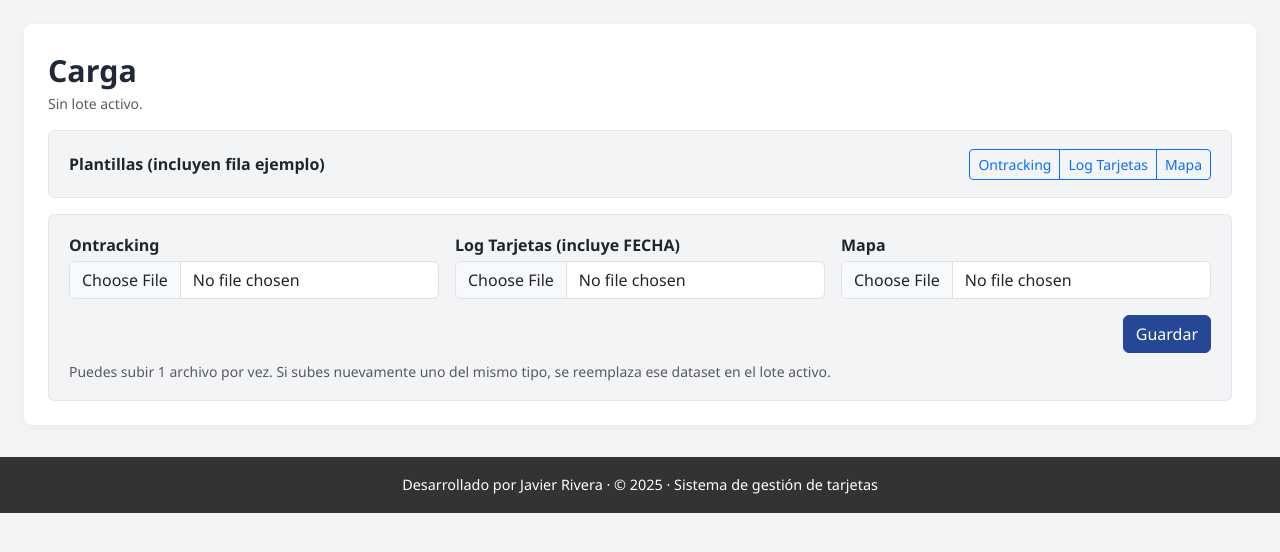
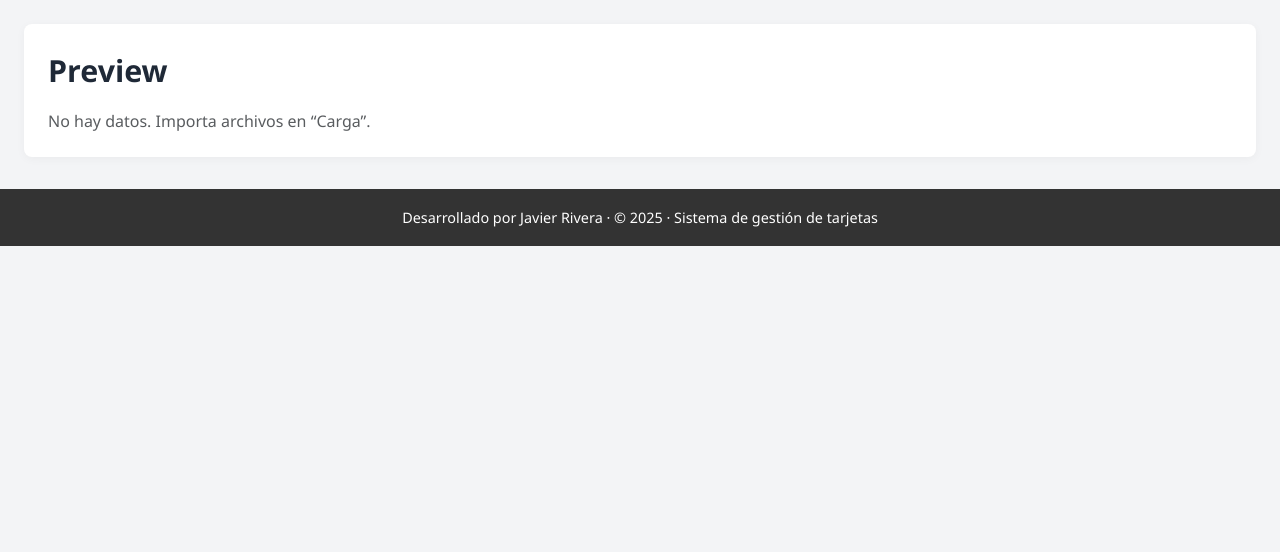
Before and after one commit to Javier-9690/comparativa_censo, a Flask app: page /preview in a window 1280 px wide. Shown: the part 121-673 px from the top of the page. Run offline with Flask 3, Linux system fonts and the light colour scheme; parts of the project's set-up code (start-up, migrations or seed data) failed here and were passed over.

Commit message:
Update preview.html

```diff
--- a/templates/preview.html
+++ b/templates/preview.html
@@ -1,55 +1,140 @@
 {% extends "base.html" %}
-{% block title %}Carga · Sistema de gestión{% endblock %}
+{% block title %}Preview · Sistema de gestión{% endblock %}
 
 {% block content %}
 <div class="content-container">
-
   <div class="d-flex align-items-center justify-content-between flex-wrap gap-2 mb-3">
     <div>
-      <div class="page-title mb-0">Carga</div>
-      <div class="text-muted small">
-        {% if last_dt %}Lote activo: {{ last_dt }}{% else %}Sin lote activo.{% endif %}
+      <div class="page-title mb-0">Preview</div>
+      {% if has_data %}
+        <div class="text-muted small">Lote activo: {{ created_at }}</div>
+      {% endif %}
+    </div>
+
+    {% if has_data %}
+    <form method="post" action="{{ url_for('admin_delete_all') }}" onsubmit="return confirm('¿Eliminar el lote completo?');">
+      <button class="btn btn-outline-danger btn-sm">
+        <i class="fa-solid fa-trash"></i> Eliminar lote completo
+      </button>
+    </form>
+    {% endif %}
+  </div>
+
+  {% if not has_data %}
+    <div class="text-muted">No hay datos. Importa archivos en “Carga”.</div>
+  {% else %}
+
+    <div class="filter-card mb-3">
+      <div class="row g-2">
+        <div class="col-12 col-md-4"><span class="fw-semibold">Ontracking:</span> {{ counts.ontracking }}</div>
+        <div class="col-12 col-md-4"><span class="fw-semibold">Log Tarjetas:</span> {{ counts.log }}</div>
+        <div class="col-12 col-md-4"><span class="fw-semibold">Mapa:</span> {{ counts.mapa }}</div>
       </div>
     </div>
-  </div>
 
-  <div class="filter-card mb-3">
-    <div class="d-flex align-items-center justify-content-between flex-wrap gap-2">
-      <div class="fw-semibold">Plantillas (incluyen fila ejemplo)</div>
-      <div class="btn-group" role="group">
-        <a class="btn btn-outline-primary btn-sm" href="{{ url_for('descargar_plantilla', template_key='ontracking') }}">Ontracking</a>
-        <a class="btn btn-outline-primary btn-sm" href="{{ url_for('descargar_plantilla', template_key='log_tarjetas') }}">Log Tarjetas</a>
-        <a class="btn btn-outline-primary btn-sm" href="{{ url_for('descargar_plantilla', template_key='mapa_habitaciones') }}">Mapa</a>
+    <ul class="nav nav-tabs mb-3">
+      <li class="nav-item">
+        <a class="nav-link {% if tab=='ontracking' %}active{% endif %}" href="{{ url_for('preview', tab='ontracking') }}">Ontracking</a>
+      </li>
+      <li class="nav-item">
+        <a class="nav-link {% if tab=='log' %}active{% endif %}" href="{{ url_for('preview', tab='log') }}">Log Tarjetas</a>
+      </li>
+      <li class="nav-item">
+        <a class="nav-link {% if tab=='mapa' %}active{% endif %}" href="{{ url_for('preview', tab='mapa') }}">Mapa</a>
+      </li>
+    </ul>
+
+    {% if tab=='ontracking' %}
+      <div class="filter-card mb-3">
+        <form method="post" action="{{ url_for('admin_delete_ontracking_date') }}" class="row g-2 align-items-end">
+          <div class="col-12 col-md-4">
+            <label class="form-label fw-semibold mb-1">Eliminar Ontracking por DIA</label>
+            <input type="date" name="date" class="form-control">
+          </div>
+          <div class="col-12 col-md-3">
+            <button class="btn btn-outline-danger w-100" type="submit" onclick="return confirm('¿Eliminar Ontracking por fecha?');">
+              Eliminar por fecha
+            </button>
+          </div>
+        </form>
       </div>
+    {% elif tab=='log' %}
+      <div class="filter-card mb-3">
+        <form method="post" action="{{ url_for('admin_delete_log_date') }}" class="row g-2 align-items-end">
+          <div class="col-12 col-md-4">
+            <label class="form-label fw-semibold mb-1">Eliminar Logs por FECHA (día)</label>
+            <input type="date" name="date" class="form-control">
+          </div>
+          <div class="col-12 col-md-3">
+            <button class="btn btn-outline-danger w-100" type="submit" onclick="return confirm('¿Eliminar logs por fecha?');">
+              Eliminar por fecha
+            </button>
+          </div>
+        </form>
+      </div>
+    {% endif %}
+
+    <div class="text-muted small mb-2">
+      Página {{ page }} / {{ total_pages }} · {{ total }} registros
     </div>
-  </div>
 
-  <div class="filter-card">
-    <form method="post" enctype="multipart/form-data" class="row g-3">
-      <div class="col-12 col-lg-4">
-        <label class="form-label fw-semibold mb-1">Ontracking</label>
-        <input class="form-control" type="file" name="excel_ocupacion" accept=".xlsx,.xlsm,.xls">
-      </div>
+    <div class="table-responsive">
+      <table class="data-table">
+        <thead>
+          {% if tab=='ontracking' %}
+          <tr>
+            <th>ID</th><th>DIA</th><th>LUGAR (Sxxxx)</th><th>CAMA</th><th>RUT</th><th>NOMBRE</th><th>EMPRESA</th><th>INICIO</th><th>TERMINO</th><th></th>
+          </tr>
+          {% elif tab=='log' %}
+          <tr>
+            <th>ID</th><th>FECHA</th><th>HAB (L####-#)</th><th>DUEÑO</th><th>NRO TARJETA</th><th></th>
+          </tr>
+          {% else %}
+          <tr>
+            <th>ID</th><th>HAB (Sxxxx)</th><th>HKEYPLUS (L####-#)</th><th>MODULO</th><th>PISO</th><th></th>
+          </tr>
+          {% endif %}
+        </thead>
+        <tbody>
+          {% for r in rows %}
+            <tr>
+              {% if tab=='ontracking' %}
+                <td>{{ r.id }}</td><td>{{ r.dia }}</td><td>{{ r.lugar }}</td><td>{{ r.cama }}</td><td>{{ r.rut }}</td><td>{{ r.nombre }}</td><td>{{ r.empresa }}</td><td>{{ r.inicio }}</td><td>{{ r.termino }}</td>
+              {% elif tab=='log' %}
+                <td>{{ r.id }}</td><td>{{ r.fecha }}</td><td>{{ r.habitacion }}</td><td>{{ r.dueno_nombre or r.dueno_codigo }}</td><td>{{ r.nro_tarjeta }}</td>
+              {% else %}
+                <td>{{ r.id }}</td><td>{{ r.habitacion }}</td><td>{{ r.hkeyplus }}</td><td>{{ r.modulo }}</td><td>{{ r.piso }}</td>
+              {% endif %}
 
-      <div class="col-12 col-lg-4">
-        <label class="form-label fw-semibold mb-1">Log Tarjetas (incluye FECHA)</label>
-        <input class="form-control" type="file" name="excel_log_tarjetas" accept=".xlsx,.xlsm,.xls">
-      </div>
+              <td style="width:1%; white-space:nowrap;">
+                <form method="post" action="{{ url_for('admin_delete_row', dataset=tab, row_id=r.id) }}"
+                      onsubmit="return confirm('¿Eliminar este registro?');">
+                  <input type="hidden" name="tab" value="{{ tab }}">
+                  <input type="hidden" name="page" value="{{ page }}">
+                  <input type="hidden" name="per_page" value="{{ per_page }}">
+                  <button class="btn btn-outline-danger btn-sm">
+                    <i class="fa-solid fa-trash"></i>
+                  </button>
+                </form>
+              </td>
+            </tr>
+          {% endfor %}
+        </tbody>
+      </table>
+    </div>
 
-      <div class="col-12 col-lg-4">
-        <label class="form-label fw-semibold mb-1">Mapa</label>
-        <input class="form-control" type="file" name="excel_mapa_habitaciones" accept=".xlsx,.xlsm,.xls">
-      </div>
+    <nav class="mt-3">
+      <ul class="pagination pagination-sm mb-0">
+        <li class="page-item {% if page<=1 %}disabled{% endif %}">
+          <a class="page-link" href="{{ url_for('preview', tab=tab, per_page=per_page, page=page-1) }}">Anterior</a>
+        </li>
+        <li class="page-item disabled"><span class="page-link">{{ page }}</span></li>
+        <li class="page-item {% if page>=total_pages %}disabled{% endif %}">
+          <a class="page-link" href="{{ url_for('preview', tab=tab, per_page=per_page, page=page+1) }}">Siguiente</a>
+        </li>
+      </ul>
+    </nav>
 
-      <div class="col-12 d-flex justify-content-end">
-        <button class="btn btn-primary-custom" type="submit">Guardar</button>
-      </div>
-    </form>
-
-    <div class="text-muted small mt-2">
-      Puedes subir 1 archivo por vez. Si subes nuevamente uno del mismo tipo, se reemplaza ese dataset en el lote activo.
-    </div>
-  </div>
-
+  {% endif %}
 </div>
 {% endblock %}
```
